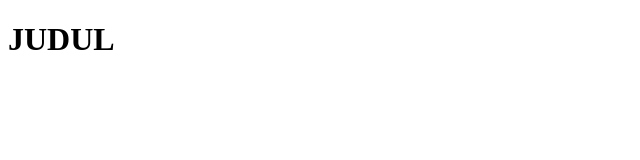
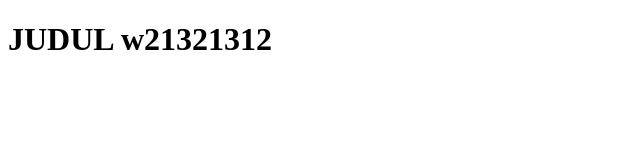
Before and after one commit to GuzKusuma/training, a plain HTML site: page index.html in a window 1280 px wide. Shown: the whole page, without its empty margins (0-640 px from the left). Drawn offline with Linux system fonts and the light colour scheme.

Commit message:
second commit

```diff
--- a/index.html
+++ b/index.html
@@ -9,7 +9,7 @@
 </head>
 
 <body>
-    <h1>JUDUL </h1>
+    <h1>JUDUL w21321312</h1>
 </body>
 
 </html>
```
